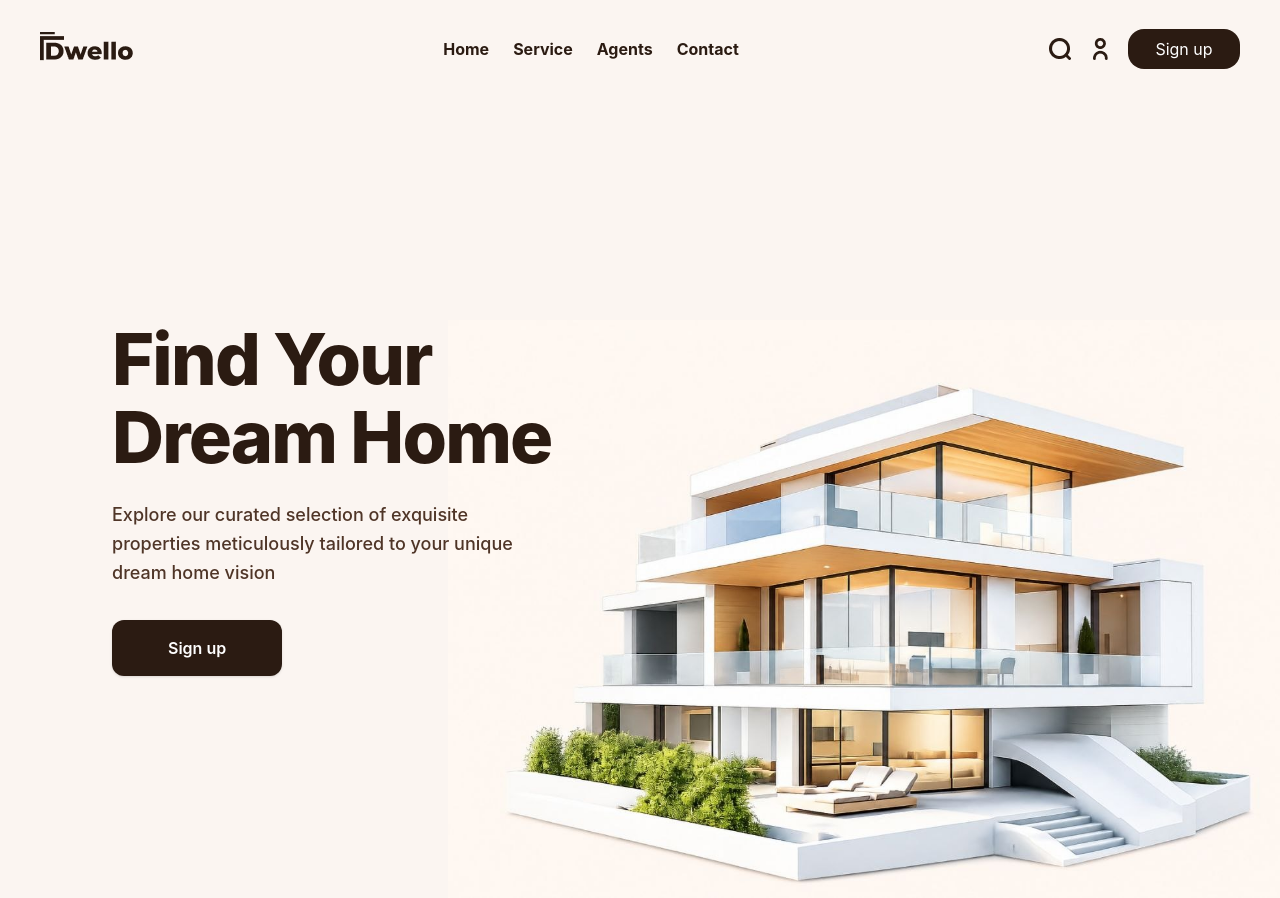
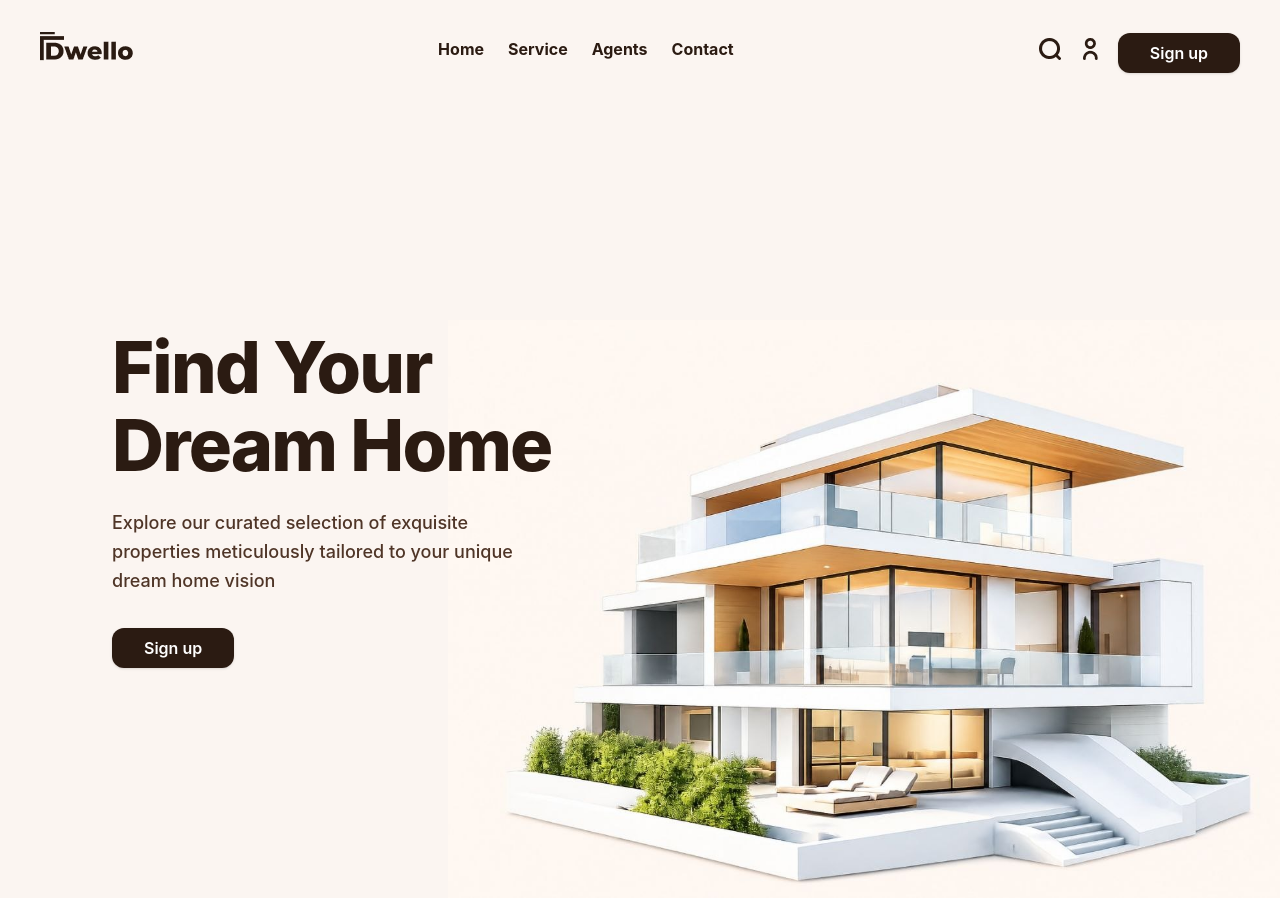
Before and after one commit to mohammedabdella027/Dwello-real-estate, a React (Vite) app: page / in a window 1280 px wide. Built offline with nearby package versions, Linux system fonts and the light colour scheme.

Commit message:
fix: fixed sign up button

```diff
--- a/src/Components/Header/Header.jsx
+++ b/src/Components/Header/Header.jsx
@@ -29,16 +29,16 @@ function Header() {
                 </ul>
             </div>
 
-            <div className='flex gap-4'>
-                <button className=''>
+            <div className='flex gap-4 items-center'>
+                <button>
                     <img src={Search} alt="Search" className='cursor-pointer'/>
                 </button>
 
-                <button className=''>
+                <button>
                     <img src={User} alt="User" className='cursor-pointer'/>
                 </button>
 
-                <button className='w-28 h-10 bg-[#2B1B12] rounded-2xl text-white'>
+                <button className='bg-[#2B1B12] text-white text-base font-semibold px-8 py-2 rounded-xl w-fit hover:opacity-95 transition-opacity mt-2 shadow-sm'>
                     Sign up
                 </button>
             </div>
--- a/src/Components/Main/Hero.jsx
+++ b/src/Components/Main/Hero.jsx
@@ -21,7 +21,7 @@ function Hero() {
                     Explore our curated selection of exquisite properties meticulously tailored to your unique dream home vision
                 </p>
 
-                <button className='bg-[#2B1B12] text-white text-base font-semibold px-14 py-4 rounded-xl w-fit hover:opacity-95 transition-opacity mt-2 shadow-sm'>
+                <button className='bg-[#2B1B12] text-white text-base font-semibold px-8 py-2 rounded-xl w-fit hover:opacity-95 transition-opacity mt-2 shadow-sm'>
                     Sign up
                 </button>
             </div>
```
Also changed, not shown: src/Components/Main/SectionOne.jsx (added).
